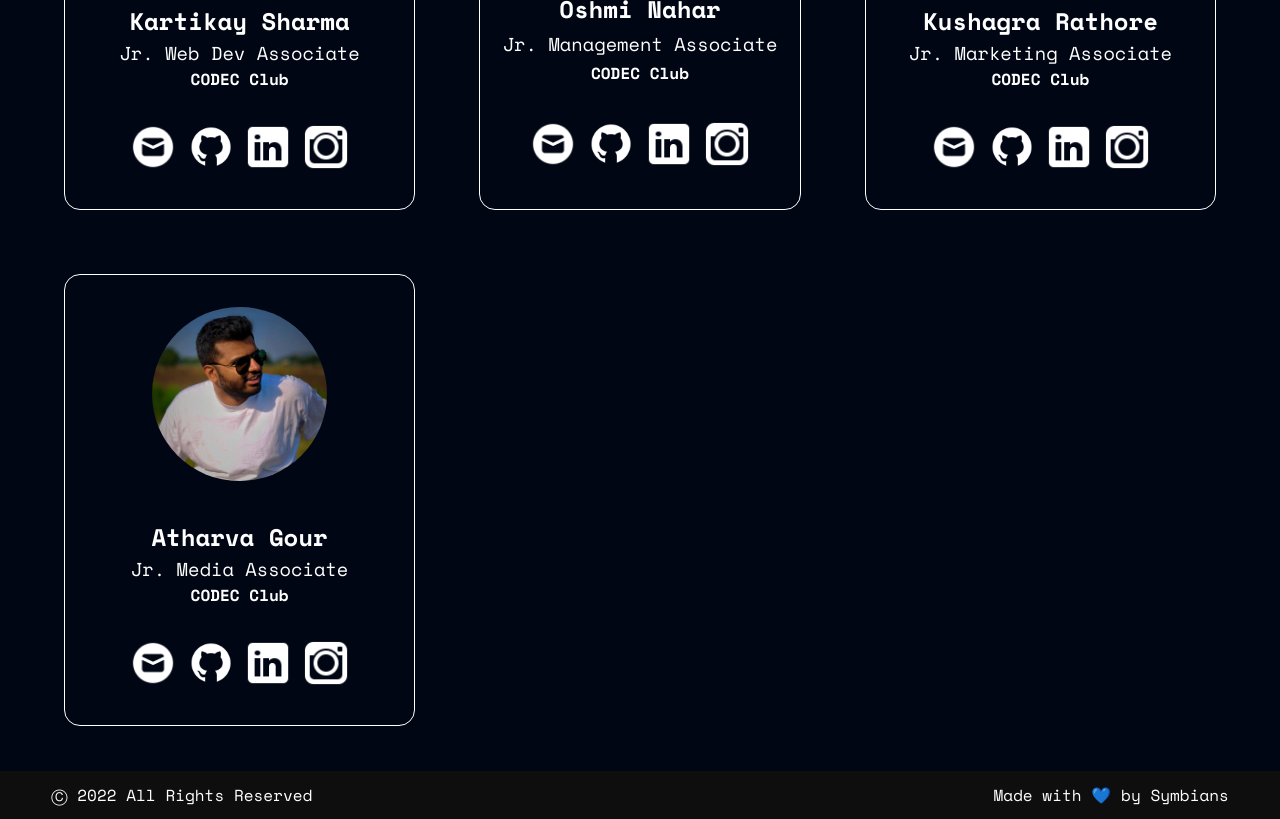
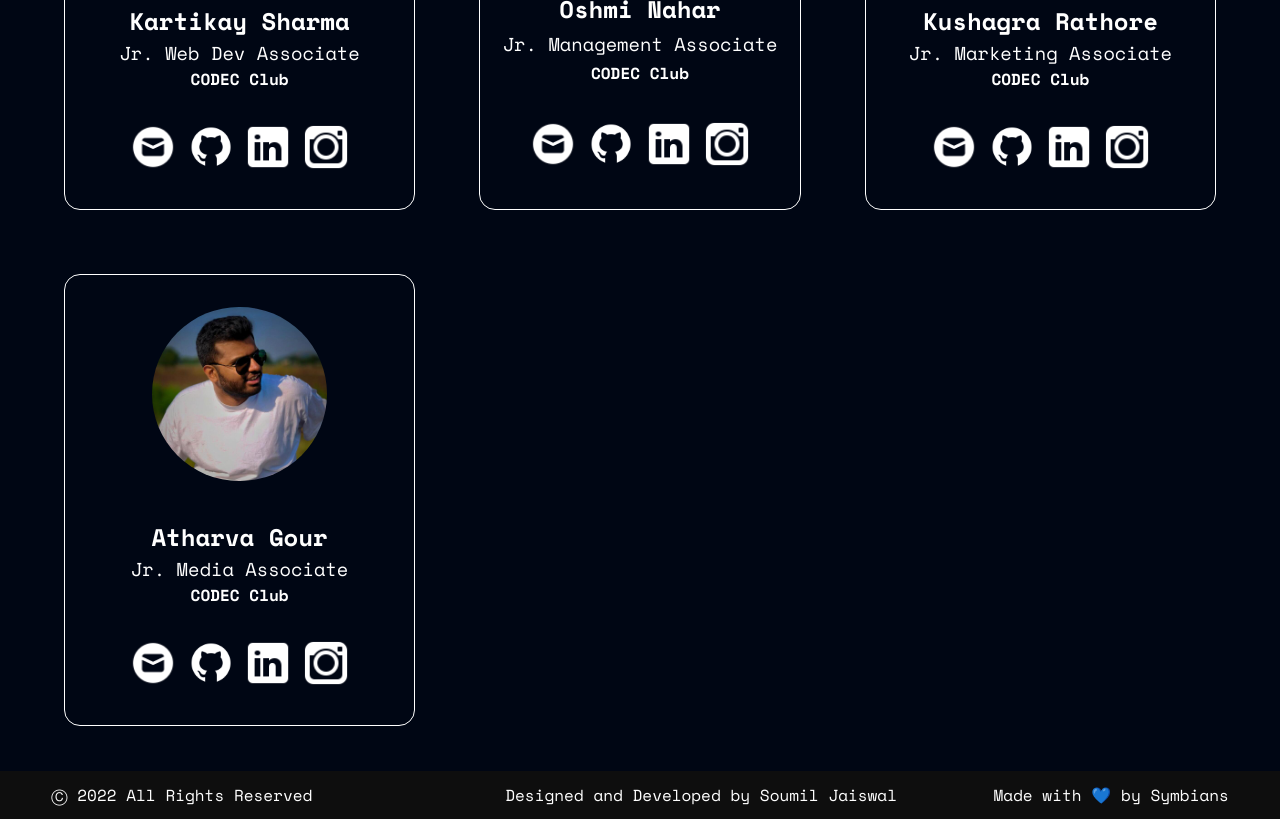
Before and after one commit to soumilj94/CODEC, a plain HTML site: page index.html in a window 1280 px wide. Shown: the part 4776-5595 px from the top of the page. Drawn offline with nearby package versions, Linux system fonts and the light colour scheme.

Commit message:
Update index.html

```diff
--- a/index.html
+++ b/index.html
@@ -363,6 +363,7 @@
 
     <footer>
         <span>&#9400 2022 All Rights Reserved</span><br><br>
+        <span>Designed and Developed by Soumil Jaiswal</span>
         <span>Made with 💙 by Symbians</span>
     </footer>
 
```
